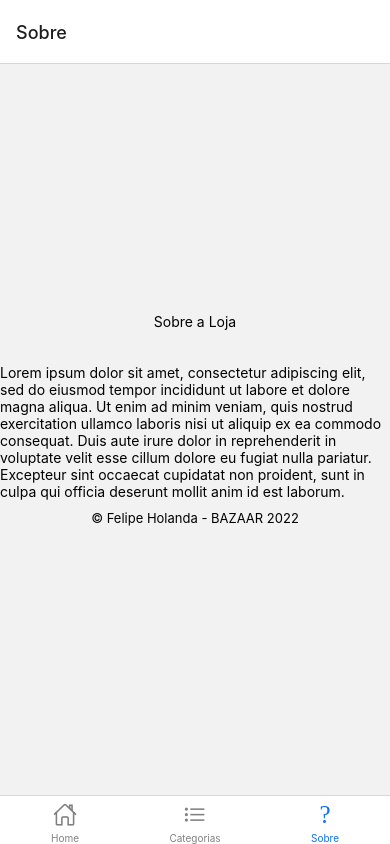
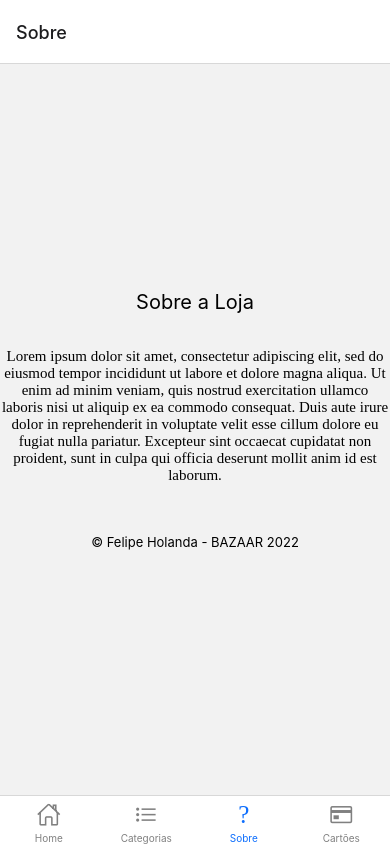
Before and after one commit to felipeholanda2077/LojaVirtual2.0, a React Native app: screen /Sobre in a window 390 px wide. Built offline with nearby package versions, Linux system fonts and the light colour scheme.

Commit message:
Adição de Páginas e melhoramento de sistema

```diff
--- a/Navigation/TabsNavigator.js
+++ b/Navigation/TabsNavigator.js
@@ -4,6 +4,7 @@ import Home from '../src/Screens/Home'
 import Categorias from '../src/Screens/Categorias';
 import Sobre from '../src/Screens/Sobre';
 import Icon from 'react-native-vector-icons/Ionicons';
+import Cartao from '../src/Screens/Cartao';
 
 const Tabs = createBottomTabNavigator();
 const TabsNavigator = () => {
@@ -28,6 +29,11 @@ const TabsNavigator = () => {
           ? 'info'
           : 'info-outline';
         }
+        else if (route.name === 'Cartões') {
+          iconName = focused
+          ? 'card'
+          : 'card-outline';
+        }
 
         // Retornamos o ícone
         return <Icon name={iconName} size={size} color={color} />;
@@ -51,6 +57,10 @@ const TabsNavigator = () => {
         name="Sobre"
         component={Sobre}
       />
+      <Tabs.Screen
+        name="Cartões"
+        component={Cartao}
+      />
     </Tabs.Navigator>
   );
 };
--- /dev/null
+++ b/src/Screens/Cartao.js
@@ -0,0 +1,47 @@
+import React, { Component } from 'react';
+import { View, Text, StyleSheet, Image, FlatList, ScrollView } from 'react-native'
+import Icon from 'react-native-vector-icons/Ionicons'
+import Icon2 from 'react-native-vector-icons/MaterialCommunityIcons'
+
+let Meiosdepagamento = "https://cdn.shopify.com/s/files/1/0495/6241/9360/files/imagem_2021-12-24_112908_x200.png?v=1640356151";
+
+let imagens = []
+    for (let i = 0; i < 1; i++) {
+      imagens.push(<Image style={{alignSelf: 'center', width: 400, height: 145, margin: 10}}  source={{ uri: Meiosdepagamento }} />)
+    }
+
+
+const Cartao = () => {
+    return (
+      <View style={style.container}>
+        <Text style={style.titulo}>Nossos metodos de pagamento</Text>
+
+        {imagens}
+
+        <Text style={style.text}>{'\n'}{'\n'}Lorem ipsum dolor sit amet, consectetur adipiscing elit, sed do eiusmod tempor incididunt ut labore et dolore magna aliqua. Ut enim ad minim veniam, quis nostrud exercitation ullamco laboris nisi ut aliquip ex ea commodo consequat. Duis aute irure dolor in reprehenderit in voluptate velit esse cillum dolore eu fugiat nulla pariatur. Excepteur sint occaecat cupidatat non proident, sunt in culpa qui officia deserunt mollit anim id est laborum.</Text>
+
+
+
+        <Text style={{ color: 'black', fontSize: 13, textAlign: 'center', paddingTop: 20, paddingBottom: 20 }}>© Felipe Holanda - BAZAAR 2022</Text>
+        </View>
+    );
+  };
+
+  const style = StyleSheet.create({
+    container: {
+        padding: 10,
+        flex: 1,
+
+    },
+    titulo: {
+        fontSize: 26,
+        fontWeight: 'bold',
+        color: 'black'
+    },
+    text: {
+        fontSize: 15,
+        textAlign: 'center',
+        color: 'black'
+    }
+})
+  export default Cartao;
--- a/src/Screens/Home.js
+++ b/src/Screens/Home.js
@@ -33,13 +33,6 @@ export default function Home() {
     let RedesSociais = []
     for (let i = 0; i < 1; i++) {
         RedesSociais.push(<Image style={{ alignSelf: 'center', width: 370, height: 100, margin: 10, borderRadius: 10 }} source={{ uri: Redes }} />)
-    }
-
-    let Meiospagamento = "https://cdn.shopify.com/s/files/1/0495/6241/9360/files/imagem_2021-12-24_112908_x200.png?v=1640356151";
-
-    let Meiosdepagamento = []
-    for (let i = 0; i < 1; i++) {
-      Meiosdepagamento.push(<Image style={{ alignSelf: 'center', width: 390, height: 120, margin: 10 }} source={{ uri: Meiospagamento }} />)
     }
 
 
@@ -85,9 +78,6 @@ export default function Home() {
 
             {RedesSociais}
 
-            <Text style={{ color: 'black', fontSize: 20, textAlign: 'left', margin: 50, paddingTop: 10 }}>Aceitamos as segintes bandeiras:</Text>
-
-            {Meiosdepagamento}
 
             <Text style={{ color: 'black', fontSize: 13, textAlign: 'center', paddingTop: 50, paddingBottom: 20 }}>© Felipe Holanda - BAZAAR 2022</Text>
 
--- a/src/Screens/Sobre.js
+++ b/src/Screens/Sobre.js
@@ -1,15 +1,16 @@
 import React from 'react';
 import { View, Text, StyleSheet } from 'react-native';
+import { color } from 'react-native-reanimated';
 const Sobre = () => {
   return (
     <View style={styles.container}>
-      <Text>Sobre a Loja</Text>
+      <Text style={styles.titulo}>Sobre a Loja</Text>
 
-      <Text>{'\n'}{'\n'}Lorem ipsum dolor sit amet, consectetur adipiscing elit, sed do eiusmod tempor incididunt ut labore et dolore magna aliqua. Ut enim ad minim veniam, quis nostrud exercitation ullamco laboris nisi ut aliquip ex ea commodo consequat. Duis aute irure dolor in reprehenderit in voluptate velit esse cillum dolore eu fugiat nulla pariatur. Excepteur sint occaecat cupidatat non proident, sunt in culpa qui officia deserunt mollit anim id est laborum.</Text>
+      <Text style={styles.text}>{'\n'}{'\n'}Lorem ipsum dolor sit amet, consectetur adipiscing elit, sed do eiusmod tempor incididunt ut labore et dolore magna aliqua. Ut enim ad minim veniam, quis nostrud exercitation ullamco laboris nisi ut aliquip ex ea commodo consequat. Duis aute irure dolor in reprehenderit in voluptate velit esse cillum dolore eu fugiat nulla pariatur. Excepteur sint occaecat cupidatat non proident, sunt in culpa qui officia deserunt mollit anim id est laborum.</Text>
 
 
 
-      <Text style={{ color: 'black', fontSize: 13, textAlign: 'center', paddingTop: 10, paddingBottom: 20 }}>© Felipe Holanda - BAZAAR 2022</Text>
+      <Text style={{ color: 'black', fontSize: 13, textAlign: 'center', paddingTop: 50, paddingBottom: 20 }}>© Felipe Holanda - BAZAAR 2022</Text>
       </View>
   );
 };
@@ -19,5 +20,16 @@ const styles = StyleSheet.create({
     alignItems: 'center',
     justifyContent: 'center',
   },
+  text: {
+    textAlign: 'center',
+    fontSize: 15,
+    fontFamily: 'Opns Sans',
+    color: 'black'
+  },
+  titulo: {
+    color: 'black',
+    fontSize: 20,
+
+  }
 });
 export default Sobre;
```
